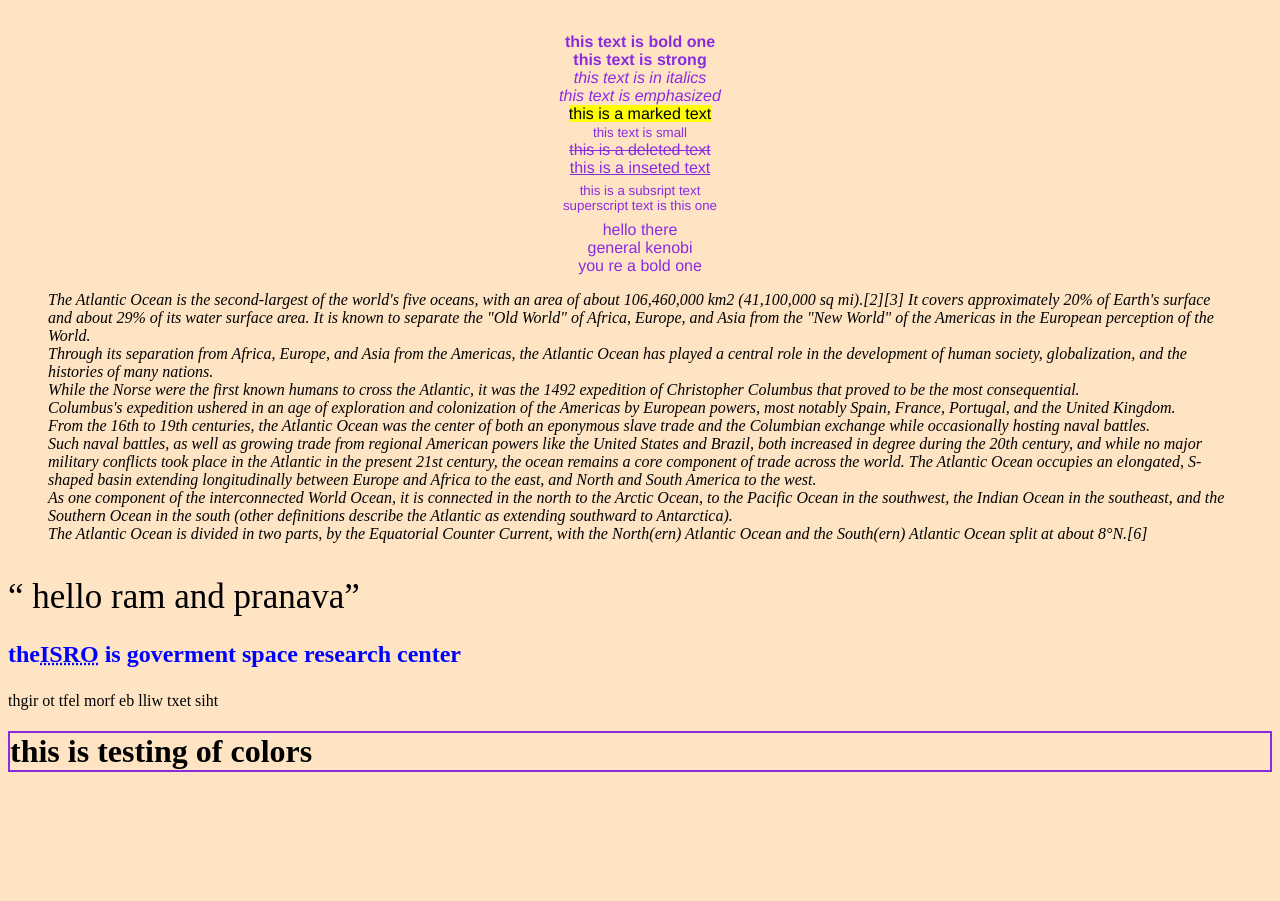
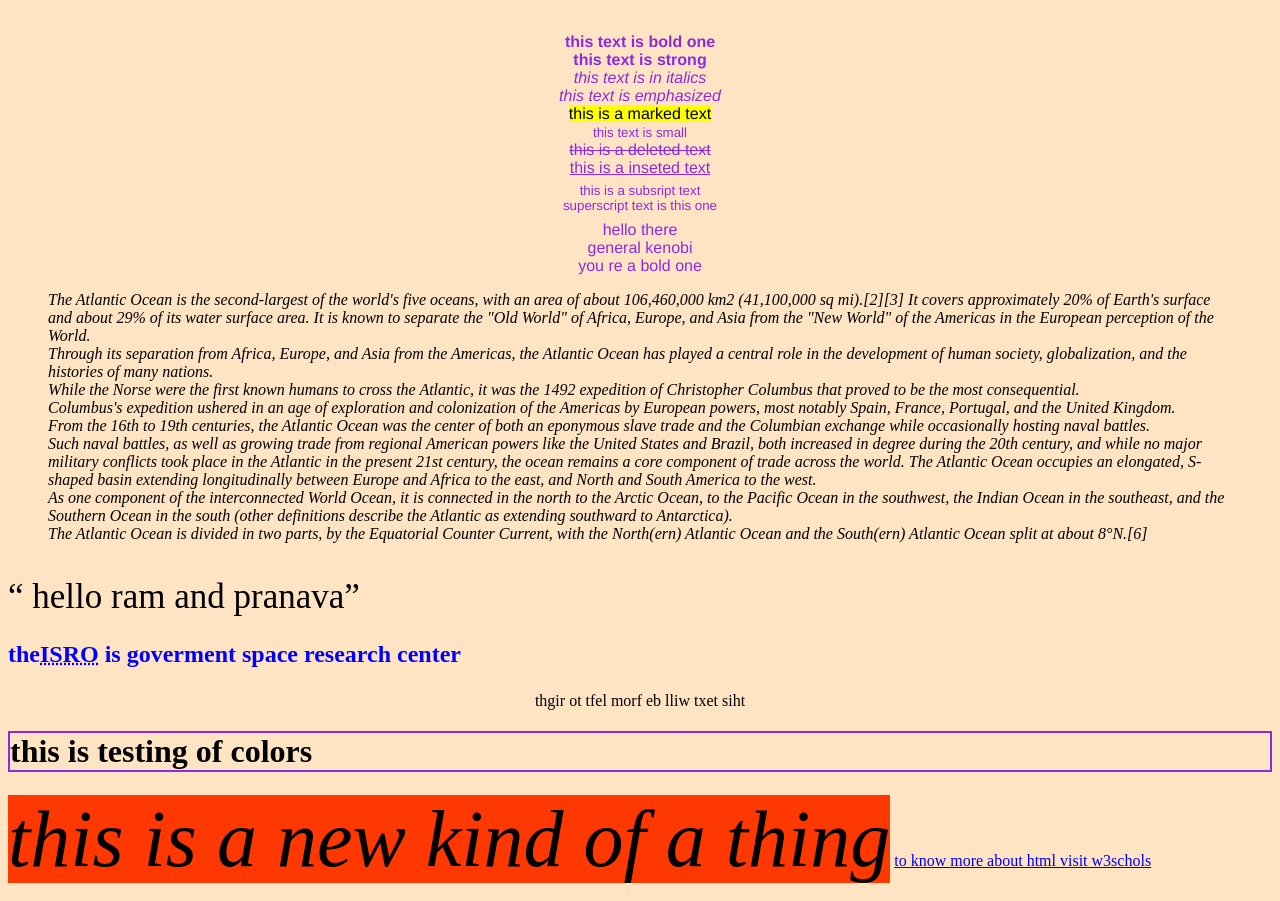
Before and after one commit to ram-2005/learning, a plain HTML site: page html basics/tut1.html in a window 1280 px wide. Shown: the part 165-1066 px from the top of the page. Before the commit the page ends 959 px from the top, so only its background shows below. Drawn offline with Linux system fonts and the light colour scheme.

Commit message:
new colour upgrades

```diff
--- a/html basics/tut1.html
+++ b/html basics/tut1.html
@@ -35,13 +35,12 @@
         Through its separation from Africa, Europe, and Asia from the Americas, the Atlantic Ocean has played a central role in the development of human society, globalization, and the histories of many nations.<br> While the Norse were the first known humans to cross the Atlantic, it was the 1492 expedition of Christopher Columbus that proved to be the most consequential.<br> Columbus's expedition ushered in an age of exploration and colonization of the Americas by European powers, most notably Spain, France, Portugal, and the United Kingdom.<br> From the 16th to 19th centuries, the Atlantic Ocean was the center of both an eponymous slave trade and the Columbian exchange while occasionally hosting naval battles.<br> Such naval battles, as well as growing trade from regional American powers like the United States and Brazil, both increased in degree during the 20th century, and while no major military conflicts took place in the Atlantic in the present 21st century, the ocean remains a core component of trade across the world.
 
         The Atlantic Ocean occupies an elongated, S-shaped basin extending longitudinally between Europe and Africa to the east, and North and South America to the west.<br> As one component of the interconnected World Ocean, it is connected in the north to the Arctic Ocean, to the Pacific Ocean in the southwest, the Indian Ocean in the southeast, and the Southern Ocean in the south (other definitions describe the Atlantic as extending southward to Antarctica).<br> The Atlantic Ocean is divided in two parts, by the Equatorial Counter Current, with the North(ern) Atlantic Ocean and the South(ern) Atlantic Ocean split at about 8°N.[6] </blockquote></i><br>
-
       <q style="font-size:35px ; text-align: center;"> hello ram and pranava</q>
     </p>
 
     <b><p style="color:blue ; font-size: 150%;">the<abbr title="indian space and research organisation">ISRO</abbr> is  goverment space research center</p></b>
 
-    <p>
+    <p style="text-align: center;">
 
       <bdo dir="rtl"> this text will be from left to right</bdo>
 
@@ -49,6 +48,9 @@
 
     <h1 style="border:2px solid blueviolet ;"> this is testing of colors</h1>
 
+    <i style=" background-color: rgb(355,56,0.7) ; font-size: 500% ; "> this is a new kind of a thing</i>
+
+    <a href="https://www.w3schools.com/html/html_links.asp">to know more about html visit w3schols</a>
 
 
 
```
